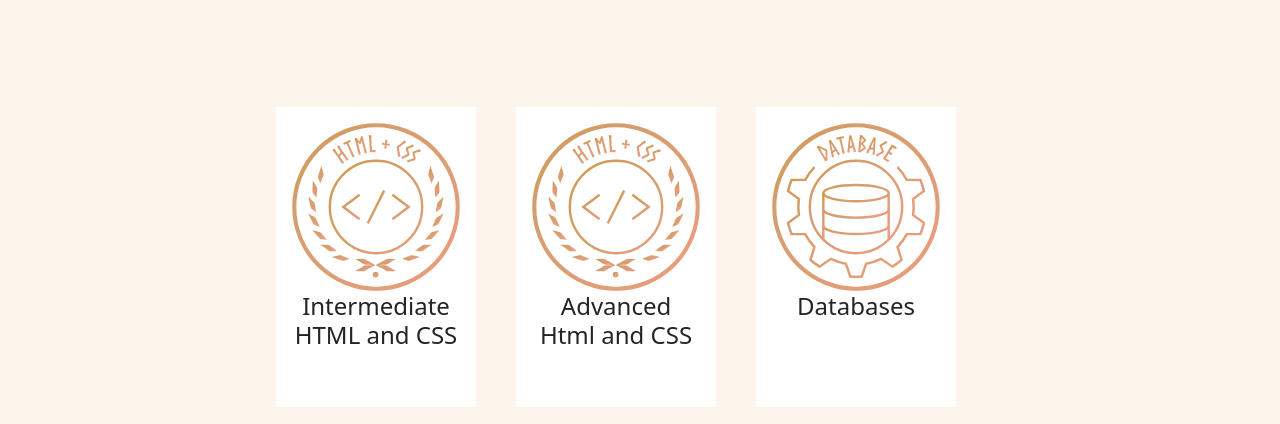
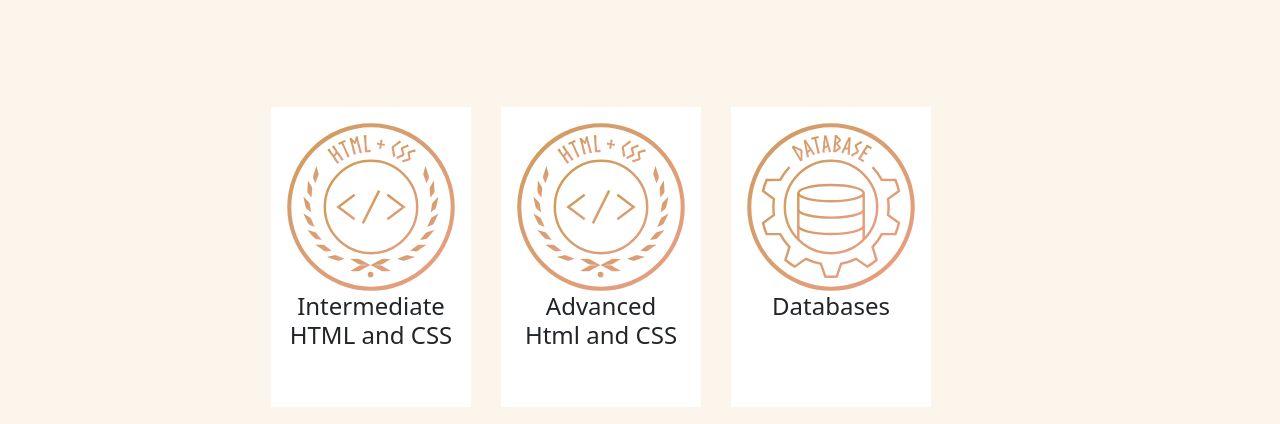
Before and after one commit to ibrahim-ibru/the-odin-project, a plain HTML site: page index.html in a window 1280 px wide. Shown: the part 1788-2212 px from the top of the page. Drawn offline with nearby package versions, Linux system fonts and the light colour scheme.

Commit message:
Update style.css

```diff
--- a/style.css
+++ b/style.css
@@ -50,7 +50,7 @@
 .block-2 div{
     height: 300px;
     width: 200px;
-    margin: 10px 20px;
+    margin: 10px 15px;
     padding: 15px;
     background-color: white;
 }
```
